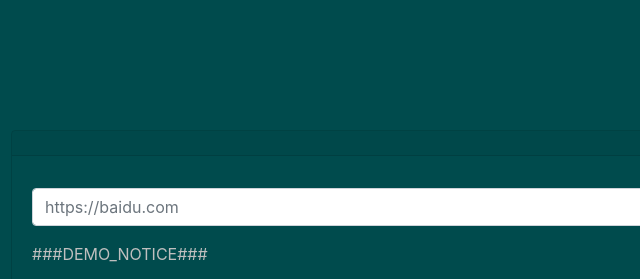
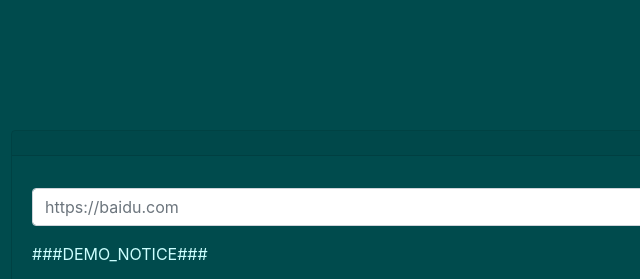
Before and after one commit to mithew/url-duan, a plain HTML site: page index.html in a window 1280 px wide. Shown: the part 164-443 px from the top of the page, 245-885 px from the left. Drawn offline with nearby package versions, Linux system fonts and the light colour scheme.

Commit message:
Update index.html

```diff
--- a/index.html
+++ b/index.html
@@ -4,8 +4,8 @@
   <meta http-equiv="content-type" content="txt/html; charset=utf-8" />
   <meta name="viewport" content="width=device-width, initial-scale=1.0, minimum-scale=1.0, maximum-scale=1.0, user-scalable=no">
   <link rel="stylesheet" href="https://dv.neee.win/dv/cdn.jsdelivr.net/npm/bootstrap@4.4.1/dist/css/bootstrap.min.css" integrity="sha256-L/W5Wfqfa0sdBNIKN9cG6QA5F2qx4qICmU2VgLruv9Y=" crossorigin="anonymous">
-  <title>短链</title>
-  <meta name="description" content="链接平台">
+  <title>-</title>
+  <meta name="description" content="-">
   <style>
     * {
       margin: 0;
@@ -26,7 +26,7 @@
       flex-wrap: wrap;
       align-content: center;
 
-      color: #bfbfbf;
+      color: #ccffff;
       background-color: #004b4d;
       overflow: hidden;
     }
```
